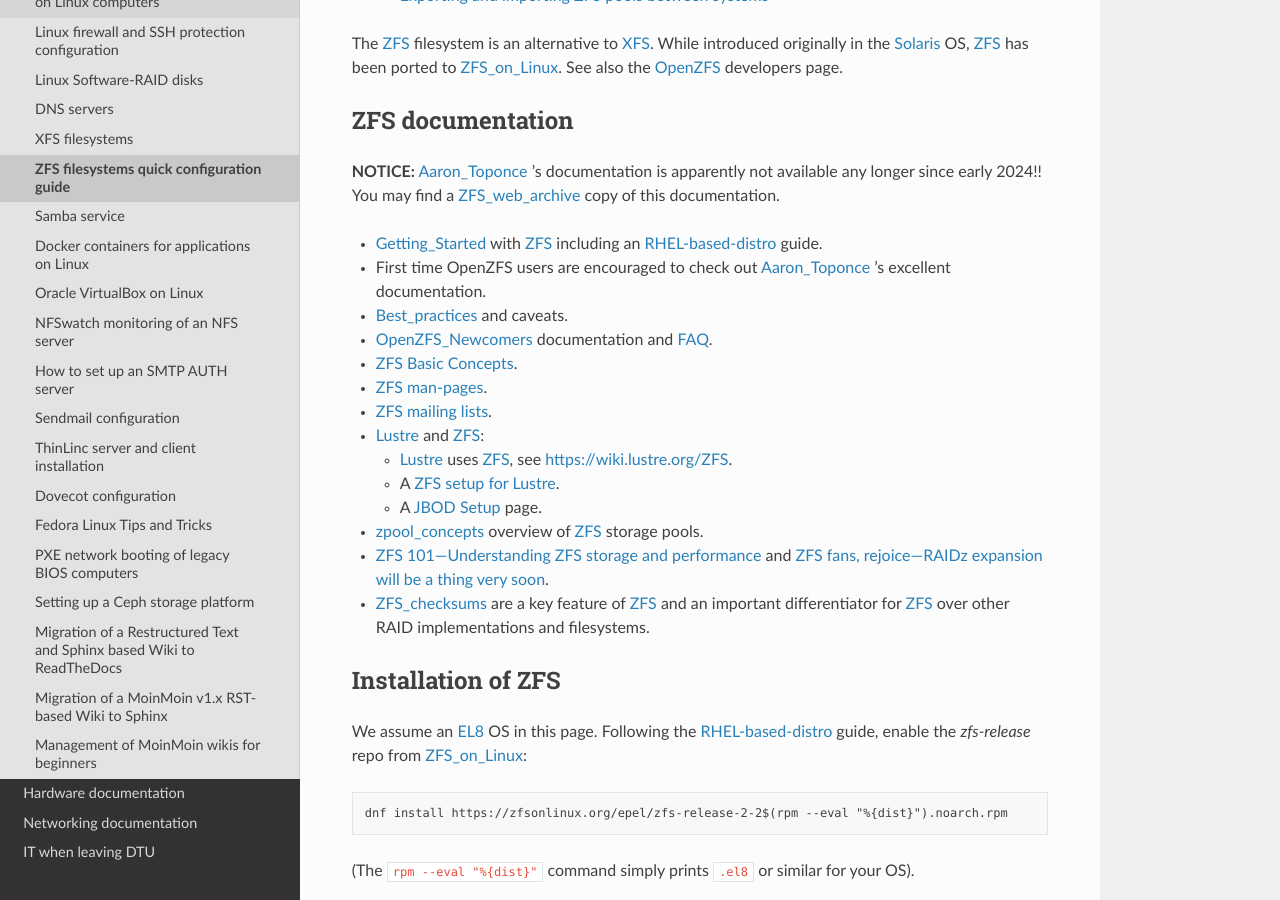
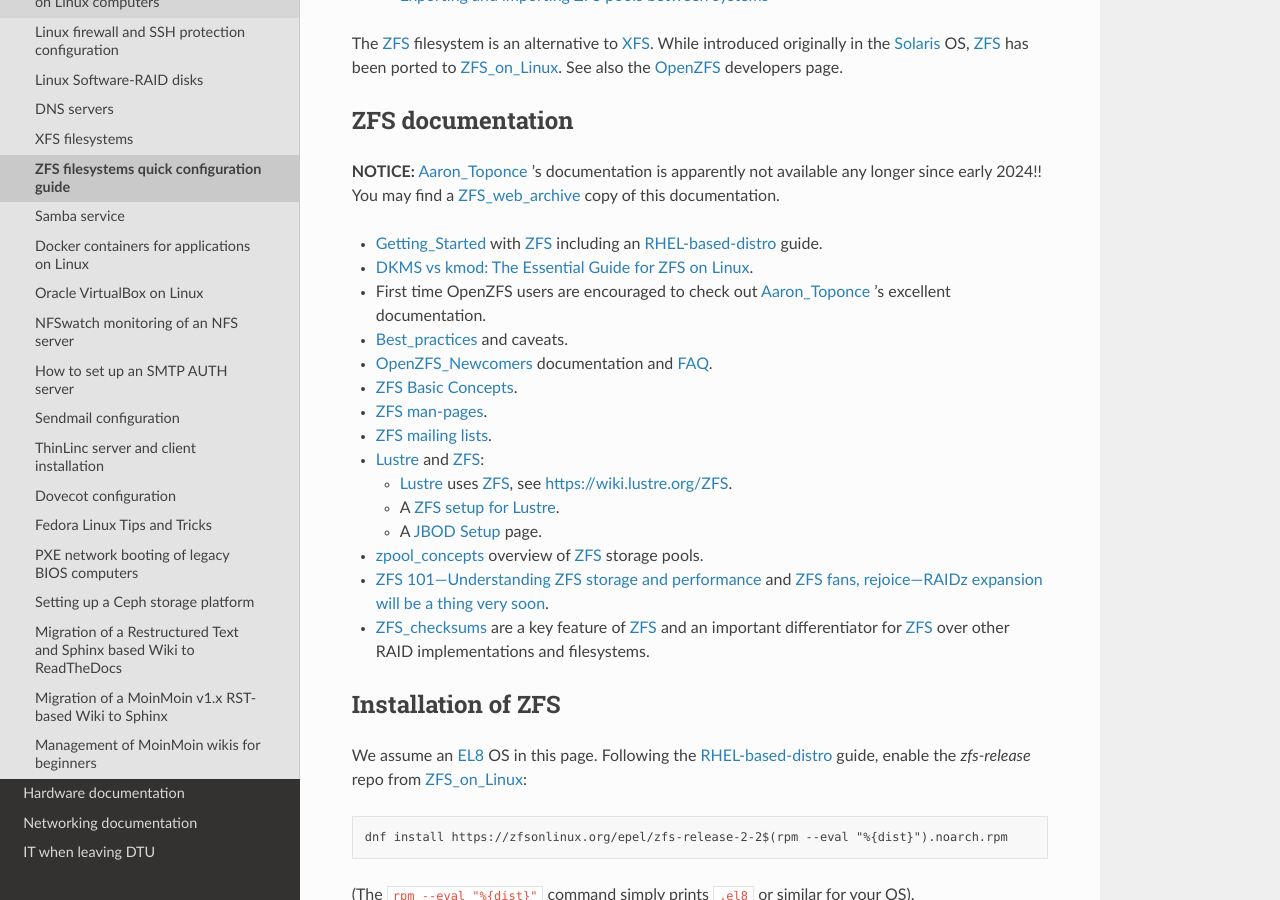
Before and after one commit to OleHolmNielsen/ITwiki, a Sphinx documentation site: the page built from docs/ZFS_filesystems.rst, in a window 1280 px wide and 900 px high, scrolled down 1004 px. Built offline with Sphinx 7.4.7 and the Read the Docs theme 3.1.0, drawn with Linux system fonts in a browser that asks for light colours.

Commit message:
Added link to DKMS vs kmod: The Essential Guide for ZFS on Linux

```diff
--- a/docs/ZFS_filesystems.rst
+++ b/docs/ZFS_filesystems.rst
@@ -24,6 +24,8 @@
 You may find a ZFS_web_archive_ copy of this documentation.
 
 * Getting_Started_ with ZFS_ including an RHEL-based-distro_ guide.
+
+* `DKMS vs kmod: The Essential Guide for ZFS on Linux <https://klarasystems.com/articles/dkms-vs-kmod-the-essential-guide-for-zfs-on-linux/>`_.
 
 * First time OpenZFS users are encouraged to check out Aaron_Toponce_ ’s excellent documentation.
 
```
